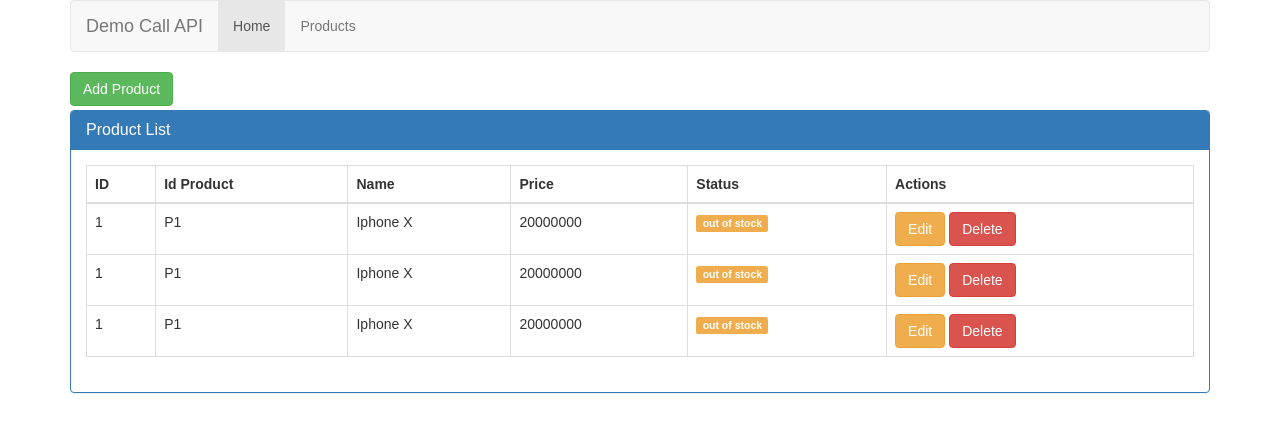
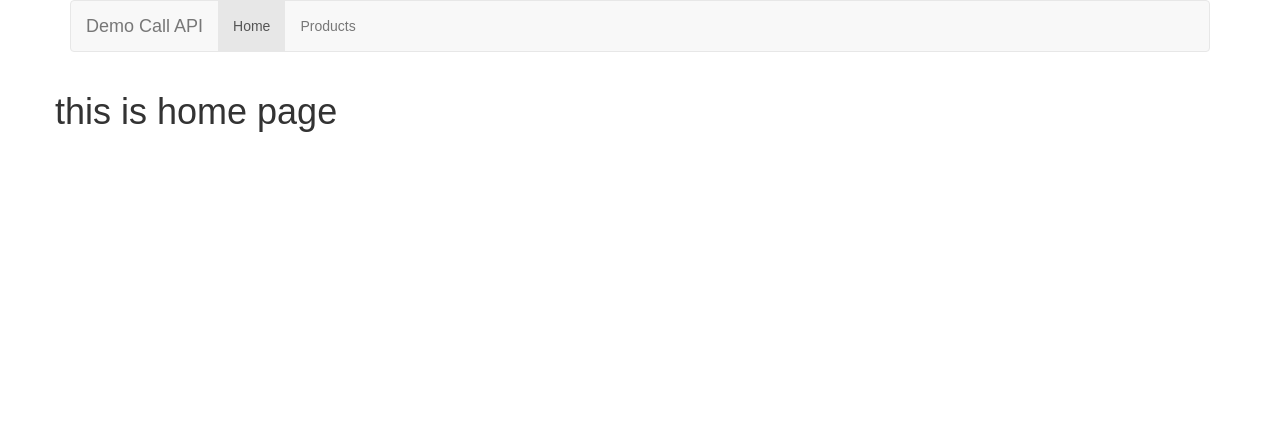
Before and after one commit to haingocvu/demo-reactjs-redux-react-router-call-api, a React (Create React App) app: page / in a window 1280 px wide. Shown: the top 432 px of the page. Built offline with nearby package versions, Linux system fonts and the light colour scheme.

Commit message:
router part 1

```diff
--- a/src/App.js
+++ b/src/App.js
@@ -1,11 +1,14 @@
 import React, { Component } from 'react';
 import Menu from "./components/Menu/Menu";
-import ProductList from "./components/ProductsList/ProductList";
+import routes from "./routes";
+import { Route, BrowserRouter as Router, Switch } from "react-router-dom";
+import { map } from "lodash";
 import './App.css';
 
 class App extends Component {
     render() {
         return (
+            <Router>
                 <div className="container">
                     <div className="row">
                         <div className="col-xs-12 col-sm-12 col-md-12 col-lg-12">
@@ -14,14 +17,24 @@
                         </div>
                     </div>
                     <div className="row">
-                    <div className="col-xs-12 col-sm-12 col-md-12 col-lg-12">
-                        <button type="button" className="btn btn-success mb-4">Add Product</button>
-                        {/* Product list */}
-                        <ProductList />
+                        {/* Menu Content */}
+                        {this.showMenusContent(routes)}
                     </div>
                 </div>
-            </div>
+            </Router>
         );
+    }
+
+    showMenusContent(routes) {
+        let rs = null;
+        if (routes.length) {
+            rs = map(routes, (route, index) => {
+                return (
+                    <Route key={index} path={route.path} exact={route.exact} component={route.main} />
+                )
+            })
+        }
+        return <Switch>{rs}</Switch>;
     }
 }
 
--- /dev/null
+++ b/src/pages/HomePage/HomePage.js
@@ -0,0 +1,11 @@
+import React, { Component } from 'react';
+
+class HomePage extends Component {
+    render() {
+        return (
+            <h1>this is home page</h1>
+        )
+    }
+}
+
+export default HomePage;
--- /dev/null
+++ b/src/pages/NotfoundPage/NotfoundPage.js
@@ -0,0 +1,16 @@
+import React, { Component } from 'react';
+
+class NotfoundPage extends Component {
+    render() {
+        return (
+
+            <div className="alert alert-warning text-center">
+                <button type="button" className="close" data-dismiss="alert" aria-hidden="true">&times;</button>
+                <strong>404 Notfound!</strong>
+            </div>
+
+        )
+    }
+}
+
+export default NotfoundPage;
--- /dev/null
+++ b/src/routes.js
@@ -0,0 +1,18 @@
+import React from 'react';
+import HomePage from "./pages/HomePage/HomePage";
+import NotfoundPage from "./pages/NotfoundPage/NotfoundPage";
+
+const routes = [
+    {
+        path: '/',
+        exact: true,
+        main: () => <HomePage />
+    },
+    {
+        path: '',
+        exact: false,
+        main: () => <NotfoundPage />
+    }
+]
+
+export default routes;
```
Lines whose indentation alone changed are shown as unchanged.
